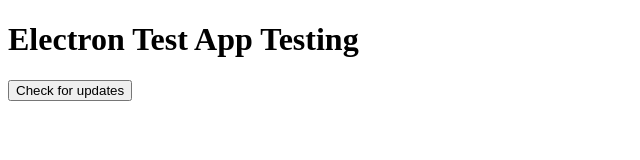
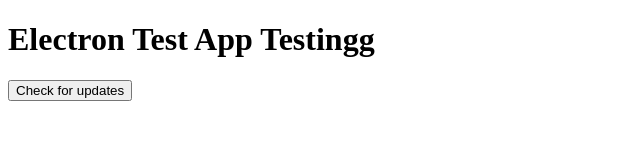
Before and after one commit to chiragsdev/electron-deployment, an Electron app: page index.html in a window 800 px wide. Shown: the full height of the page, 0-640 px from the left. Drawn offline with Linux system fonts and the light colour scheme; no server answers.

Commit message:
testing auto update

```diff
--- a/index.html
+++ b/index.html
@@ -4,7 +4,7 @@
     <title>Electron Test App</title>
   </head>
   <body>
-    <h1>Electron Test App Testing</h1>
+    <h1>Electron Test App Testingg</h1>
 
     <p id="version"></p>
     <p id="status"></p>
```
